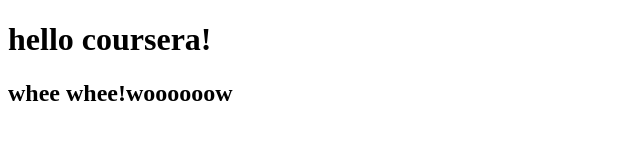
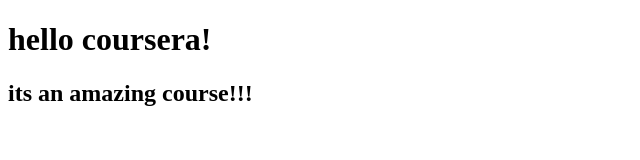
Before and after one commit to Ishaarora1234/coursera-test, a plain HTML site: page site/index.html in a window 1280 px wide. Shown: the full height of the page, 0-640 px from the left. Drawn offline with Linux system fonts and the light colour scheme.

Commit message:
small change

```diff
--- a/site/index.html
+++ b/site/index.html
@@ -5,6 +5,6 @@
 </head>
 <body>
 <h1>hello coursera!</h1>
-	<h2>whee whee!woooooow</h2>
+	<h2>its an amazing course!!!</h2>
 </body>
 </html>
```
